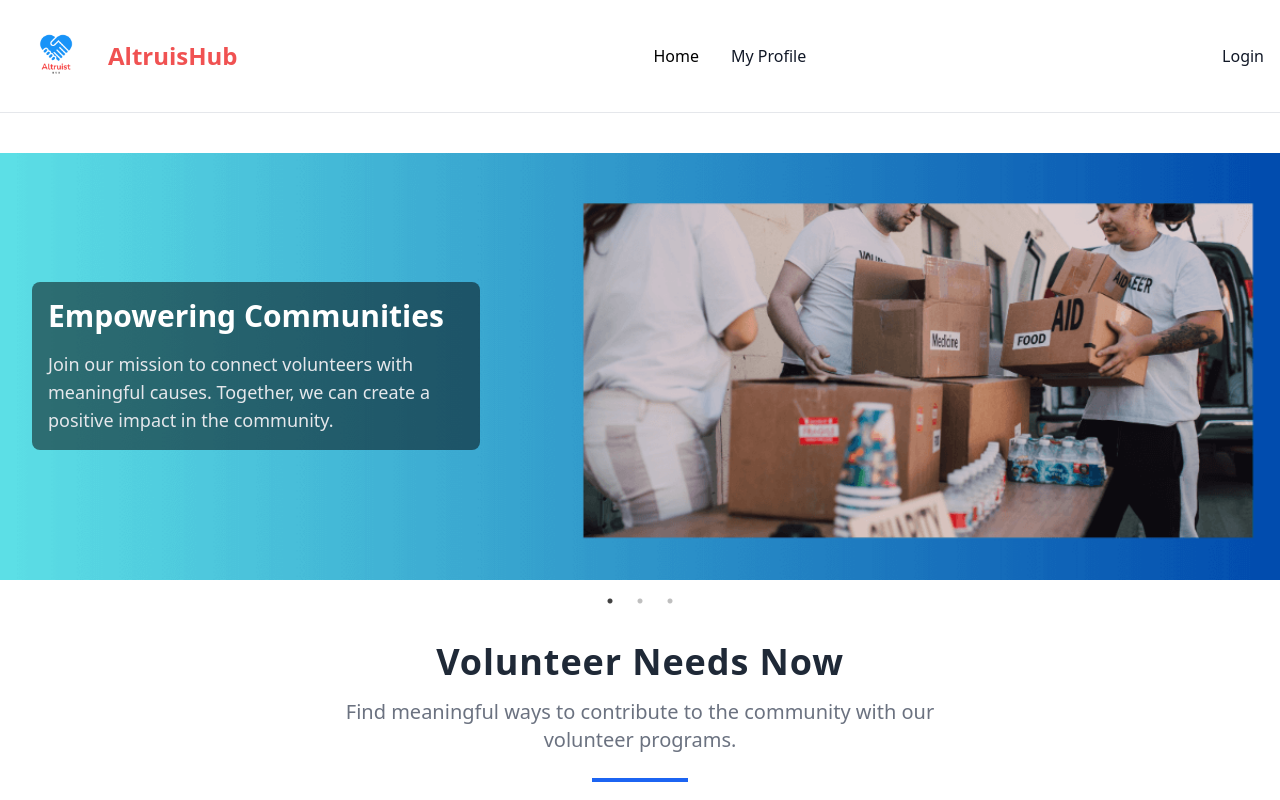
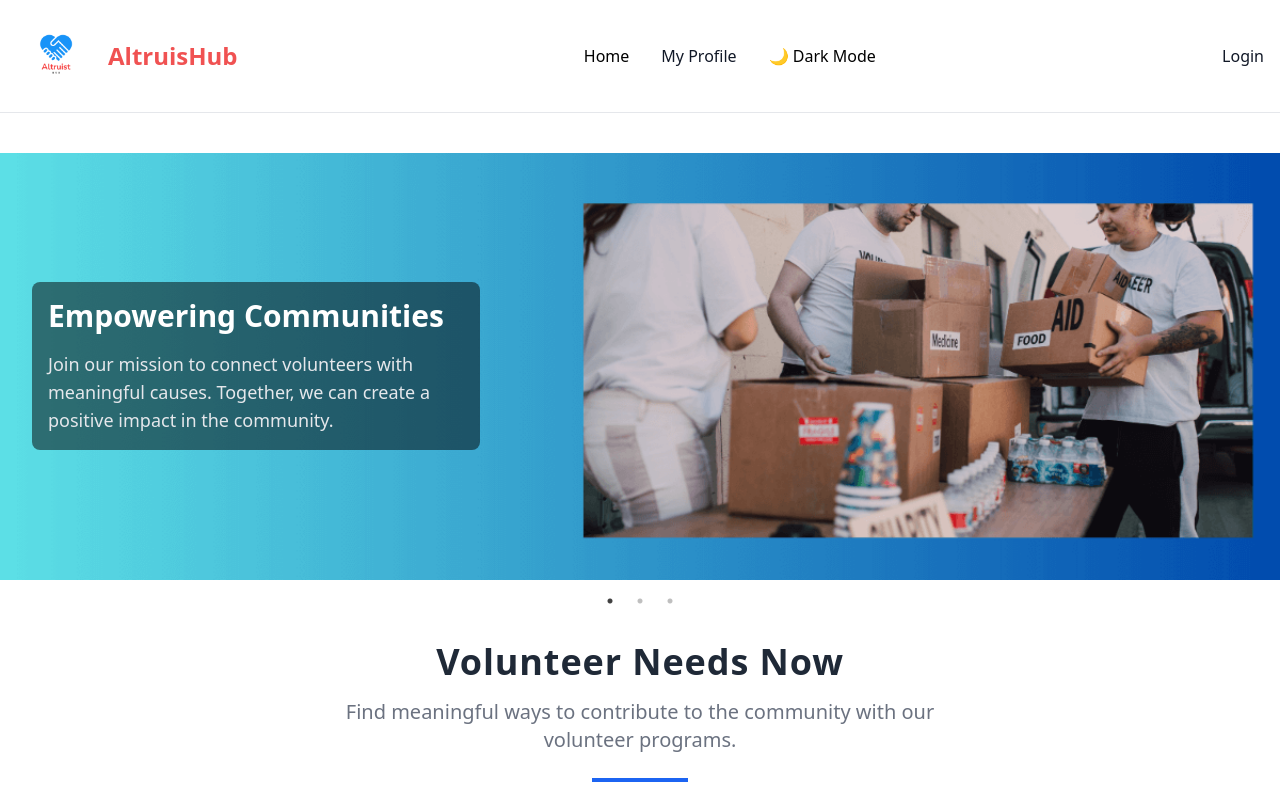
Before and after one commit to bhabna01/AltruistHub-Client, a React (Vite) app: page / in a window 1280 px wide. Shown: the top 800 px of the page. Built offline with nearby package versions, Linux system fonts and the light colour scheme; no server answers.

Commit message:
dark and light mode added

```diff
--- a/src/index.css
+++ b/src/index.css
@@ -1,3 +1,11 @@
 @tailwind base;
 @tailwind components;
 @tailwind utilities;
+
+html {
+    scroll-behavior: smooth;
+}
+
+body {
+    transition: background-color 0.3s, color 0.3s;
+}
--- a/src/main.jsx
+++ b/src/main.jsx
@@ -8,13 +8,16 @@ import router from "./Routes/Routes";
 import AuthProvider from "./providers/AuthProvider";
 import 'react-toastify/dist/ReactToastify.css';
 import { ToastContainer } from "react-toastify";
+import ThemeProvider from "./providers/ThemeProvider";
 ReactDOM.createRoot(document.getElementById('root')).render(
-  <div className="max-w-7xl mx-auto">
+  <div className="max-w-7xl mx-auto dark:bg-gray-800">
     <React.StrictMode>
-      <AuthProvider>
-        <RouterProvider router={router} />
-        <ToastContainer />
-      </AuthProvider>
+      <ThemeProvider>
+        <AuthProvider>
+          <RouterProvider router={router} />
+          <ToastContainer />
+        </AuthProvider>
+      </ThemeProvider>
     </React.StrictMode>
   </div>
 )
--- a/src/pages/Home/VounteerNeed/VolunteerNeed.jsx
+++ b/src/pages/Home/VounteerNeed/VolunteerNeed.jsx
@@ -8,7 +8,7 @@ const VolunteerNeed = () => {
     const volunteers = useVolunteers()
     console.log(volunteers)
     return (
-        <div className="p-4 mt-10">
+        <div className="p-4 mt-10 dark:bg-gray-800">
             <SectionHeader
                 title=" Volunteer Needs Now "
                 subtitle="Find meaningful ways to contribute to the community with our volunteer programs."
--- a/src/pages/Register/Register.jsx
+++ b/src/pages/Register/Register.jsx
@@ -5,27 +5,12 @@ import Lottie from "lottie-react";
 import animationData from "../../../public/Login.json"
 import { Link } from "react-router-dom";
 const Register = () => {
-    const { register, handleSubmit, watch } = useForm();
-    const { createUser, loading, updateUserProfile } = useAuth();
-    const password = watch('password');
+    const { register, handleSubmit } = useForm();
+    const { createUser, updateUserProfile } = useAuth();
 
 
-    // const onSubmit = async (data) => {
-    //     if (!/^(?=.*[a-z])(?=.*[A-Z]).{6,}$/.test(password)) {
-    //         toast.error('Password must have an uppercase letter, a lowercase letter, and be at least 6 characters long.');
-    //         return;
-    //     }
 
-    //     try {
-    //        const userCredential= await createUser(data.email, data.password);
-    //        const user=userCredential.user;
 
-    //         toast.success('Successfully registered!');
-    //         // eslint-disable-next-line no-unused-vars
-    //     } catch (error) {
-    //         toast.error('Registration failed!');
-    //     }
-    // };
     const onSubmit = async (data) => {
         try {
             const result = await createUser(data.email, data.password);
--- /dev/null
+++ b/src/providers/ThemeProvider.jsx
@@ -0,0 +1,20 @@
+import { createContext, useContext, useEffect, useState } from 'react';
+const ThemeContext = createContext();
+export const useTheme = () => useContext(ThemeContext)
+export const ThemeProvider = ({ children }) => {
+    const [theme, setTheme] = useState(localStorage.getItem('theme') || 'light')
+    useEffect(() => {
+        document.documentElement.className = theme;
+        localStorage.setItem('theme', theme);
+    }, [theme])
+    const toggleTheme = () => {
+        setTheme((prevTheme) => (prevTheme === 'light' ? 'dark' : 'light'));
+    };
+    return (
+        <ThemeContext.Provider value={{ theme, toggleTheme }}>
+            {children}
+        </ThemeContext.Provider>
+    );
+};
+
+export default ThemeProvider;
--- a/src/shared/Navbar/Navbar.jsx
+++ b/src/shared/Navbar/Navbar.jsx
@@ -5,7 +5,10 @@ import { Link } from "react-router-dom";
 import useAuth from "../../hooks/useAuth";
 import { Button } from "flowbite-react";
 import { Tooltip } from "react-tooltip";
+import { useTheme } from "../../providers/ThemeProvider";
+
 const Navbar = () => {
+    const { theme, toggleTheme } = useTheme();
     const [isMenuOpen, setIsMenuOpen] = useState(false);
     const [isProfileMenuOpen, setIsProfileMenuOpen] = useState(false);
     const { user, logOut } = useAuth()
@@ -131,9 +134,22 @@ const Navbar = () => {
                                 Manage My Post
                             </Link>
                         </li>
+
                     </ul>
                 )}
             </li>
+            <li>
+                <button
+                    onClick={toggleTheme}
+                    className="  dark:bg-gray-800 rounded"
+                >
+
+                    {theme === 'light' ? '🌙 Dark Mode' : '☀️ Light Mode'}
+
+                </button>
+            </li>
+
+
 
         </>
     );
--- a/tailwind.config.js
+++ b/tailwind.config.js
@@ -7,6 +7,7 @@ export default {
     "./src/**/*.{js,ts,jsx,tsx}",
     flowbite.content(),
   ],
+  darkMode: 'class',
   theme: {
     extend: {
       animation: {
```
